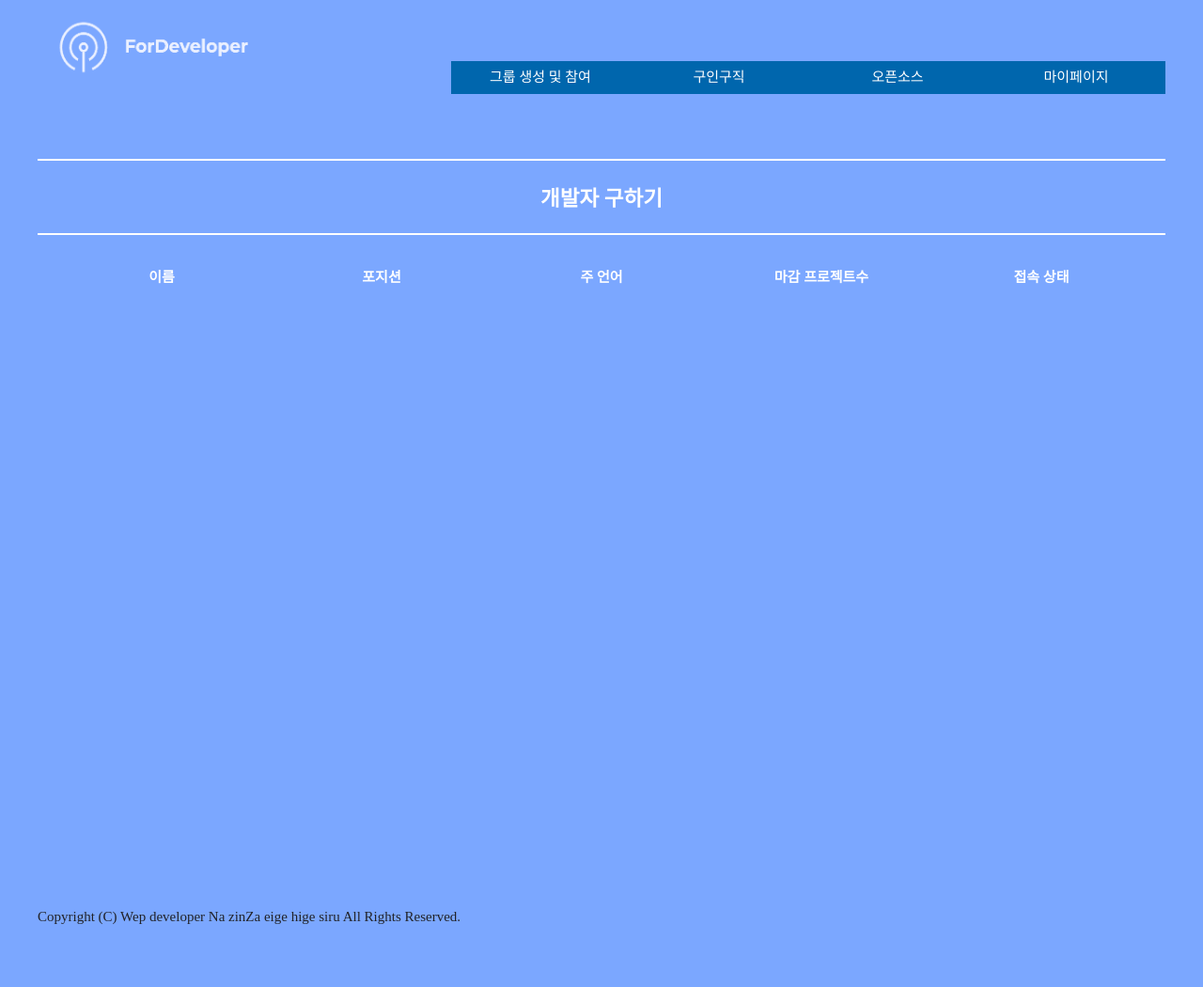
After one commit to wormsJJG/ForDeveloper, a Java web app: page /view/FindDeveloperView.jsp in a window 1280 px wide. The commit adds this page. Shown: the whole page at 94% size. Run offline with Tomcat 11, a stand-in JSP engine, Linux system fonts and the light colour scheme; data that the repository does not hold is empty; database files in the repository are not loaded.

Commit message:
Create FindDeveloper Page

```diff
--- /dev/null
+++ b/ForDeveloperProject/WebContent/css/item.css
@@ -0,0 +1,58 @@
+@charset "UTF-8";
+.item{
+	height: 800px;
+	padding-top: 50px;
+}
+.title{
+	text-align: center;
+}
+.title h2{
+	 border-bottom: 2px solid white;
+	 border-top: 2px solid white;
+	 display: inline-block;
+	 width: 1200px;
+	 text-align: center;
+	 padding-bottom: 1em;
+	 padding-top: 1em;
+	 color: white;
+}
+.policy-table {
+  color: black;
+  text-align: center;
+}
+
+.headings, .policy {
+  display: -webkit-box;
+  display: -ms-flexbox;
+  display: flex;
+  -webkit-box-pack: justify;
+  -ms-flex-pack: justify;
+  justify-content: space-between;
+  margin-bottom: 1em;
+  padding: 1em;
+}
+.heading {
+  flex-basis: 33.333%;
+  font-weight: bold;
+  color: white;
+}
+.policy:hover{
+	background-color: #2A71FC;
+	color: white;
+}
+.policy {
+  border-radius: 2em;
+  background-color: white;
+  margin-bottom: 20px;
+  -moz-box-shadow: 0 0 3px grey;
+  -webkit-box-shadow: 0 0 3px grey;
+  box-shadow: 0 0 5px grey;
+}
+span {
+  flex-basis: 33.333%;
+}
+
+a {
+  text-decoration: none;
+  color: #4c4c4c;
+}
--- a/ForDeveloperProject/WebContent/intro/header.jsp
+++ b/ForDeveloperProject/WebContent/intro/header.jsp
@@ -16,7 +16,7 @@
                           </li>
                           <li><a href="#none">구인구직</a>
                             <div class="sub-menu">
-                                <a href="#none">개발자 모집</a>
+                                <a href="../view/FindDeveloperView.jsp">개발자 모집</a>
                                 <a href="#none">그룹 구하기</a>
                                 <a href="#none">스카우트 해보기</a>
                             </div>
--- a/ForDeveloperProject/WebContent/intro/index.jsp
+++ b/ForDeveloperProject/WebContent/intro/index.jsp
@@ -62,10 +62,10 @@
 					alt="banner-02">
 				</a>
 			</div>
+		</div>
 			<footer>
 				<%@include file="../intro/footer.jsp"%>
 			</footer>
-		</div>
 	</div>
 	<script src="../script/jquery-1.12.4.js"></script>
 	<script src="../script/point.js"></script>
--- /dev/null
+++ b/ForDeveloperProject/WebContent/view/FindDeveloperView.jsp
@@ -0,0 +1,51 @@
+<%@page import="DTO.findDevDTO"%>
+<%@page import="java.util.ArrayList"%>
+<%@page import="DAO.memberDAO"%>
+<%@ page language="java" contentType="text/html; charset=UTF-8"
+	pageEncoding="UTF-8"%>
+<%
+	memberDAO dao = new memberDAO();
+	ArrayList<findDevDTO> list = dao.getDeveloperList();
+%>
+<!DOCTYPE html>
+<html>
+<head>
+<meta charset="UTF-8">
+<title>개발자 모집</title>
+<link href="../css/webstyle.css" rel="stylesheet">
+<link href="../css/item.css" rel="stylesheet">
+</head>
+<body>
+	<div class="container">
+		<header>
+			<%@include file="../intro/header.jsp"%>
+		</header>
+		<div class="item">
+			<div class="title">
+				<h2>개발자 구하기</h2>
+			</div>
+			<div class="policy-container">
+				<div class="policy-table">
+					<div class="headings">
+						<span class="heading">이름</span> <span class="heading">포지션</span> <span
+							class="heading">주 언어</span> <span class="heading">마감 프로젝트수</span>
+						<span class="heading">접속 상태</span>
+					</div>
+					<%for(findDevDTO dto: list){ %>
+					<div class="policy">
+						<span><%=dto.getdName() %></span> <span><%=dto.getPosition() %></span>
+						<span><%=dto.getdLanguage() %></span> <span><%=dto.getEndProCnt() %></span>
+						<span><%=dto.getdStatus() %></span>
+					</div>
+					<%} %>
+				</div>
+			</div>
+		</div>
+		<footer>
+			<%@include file="../intro/footer.jsp"%>
+		</footer>
+	</div>
+	<script src="../script/jquery-1.12.4.js"></script>
+	<script src="../script/point.js"></script>
+</body>
+</html>
```
Also changed, not shown: ForDeveloperProject/WebContent/intro/sample.jsp (added, +24 -0 lines), ForDeveloperProject/src/DAO/memberDAO.java (+47 -0 lines), ForDeveloperProject/src/DTO/findDevDTO.java (added, +45 -0 lines).
